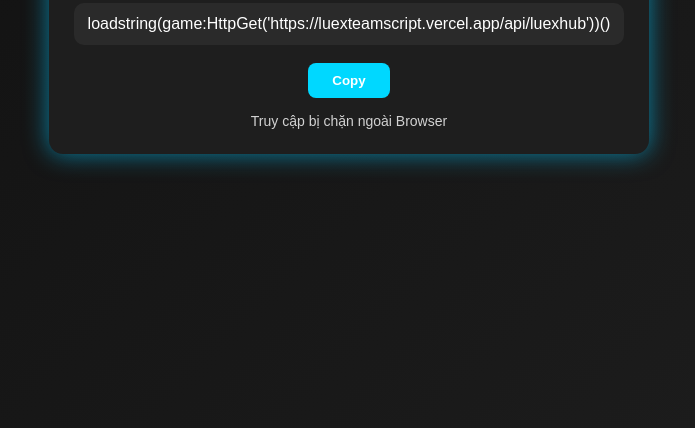
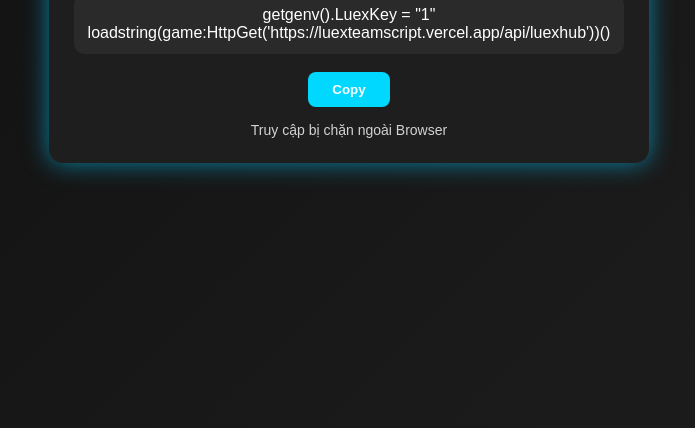
Before and after one commit to trantung120213123/bre, a plain HTML site: page public/scriptluex.html in a window 1280 px wide. Shown: the part 372-800 px from the top of the page, without its empty margins (291-986 px from the left). Drawn offline with Linux system fonts and the light colour scheme.

Commit message:
Update scriptluex.html

```diff
--- a/public/scriptluex.html
+++ b/public/scriptluex.html
@@ -59,6 +59,7 @@
   <div class="card">
     <h1>LuexTeam</h1>
     <div class="box" id="scriptBox">
+      getgenv().LuexKey = "1"
       loadstring(game:HttpGet('https://luexteamscript.vercel.app/api/luexhub'))()
     </div>
     <button onclick="copyScript()">Copy</button>
```
